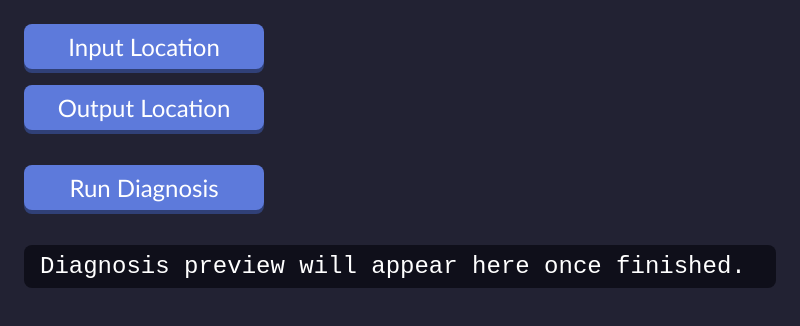
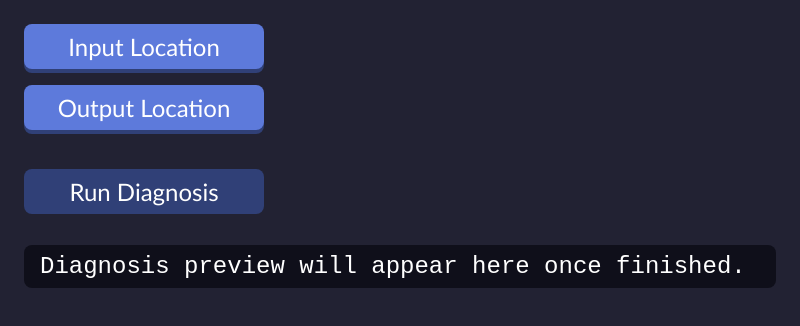
Before and after one commit to Max-Bus/CaseFileAuditor, an Electron app: page index.html in a window 800 px wide. Shown: the part 142-468 px from the top of the page. Drawn offline with Linux system fonts and the light colour scheme; no server answers.

Commit message:
Disabled Button CSS

```diff
--- a/index.html
+++ b/index.html
@@ -22,7 +22,7 @@
             <div id="outputPathText"></div>
 
             </br></br>
-            <button id="diagnosisBtn">Run Diagnosis</button>
+            <button id="diagnosisBtn" disabled="true">Run Diagnosis</button>
             <div id="progressText"></div>
             </br></br>
             <div id="diagnosisPreview">Diagnosis preview will appear here once finished.</div>
--- a/stylesheet.css
+++ b/stylesheet.css
@@ -25,6 +25,12 @@ button:active {
   box-shadow: 0 0 #304077;
 }
 
+button:disabled {
+  background-color: #304077;
+  transform: translateY(0.5vh);
+  box-shadow: 0 0 #304077;
+}
+
 body {
   background-color: #222233;
   color: #ffffff;
```
